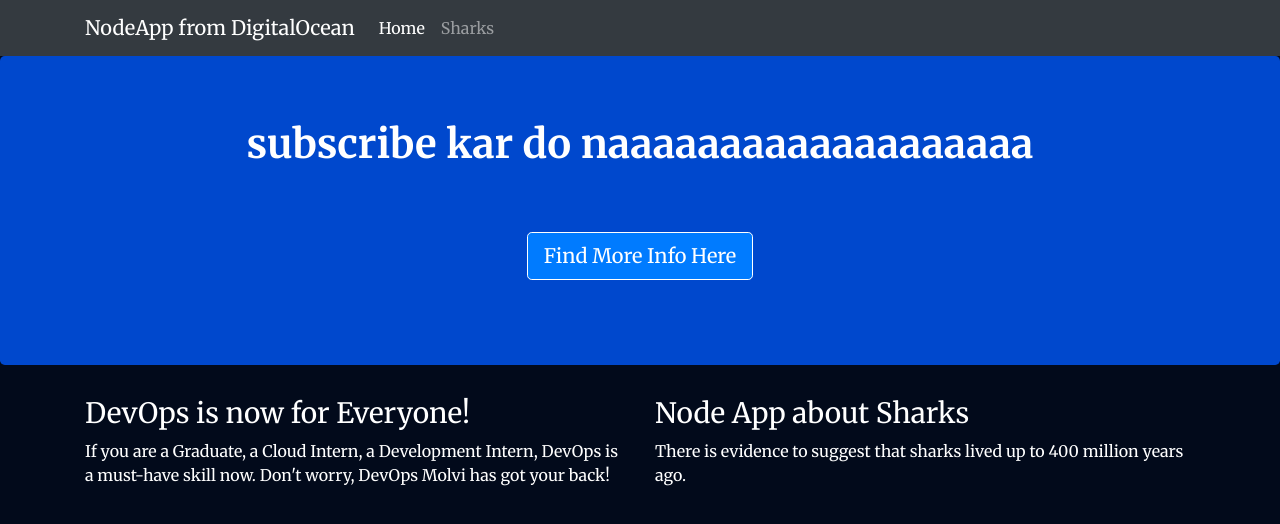
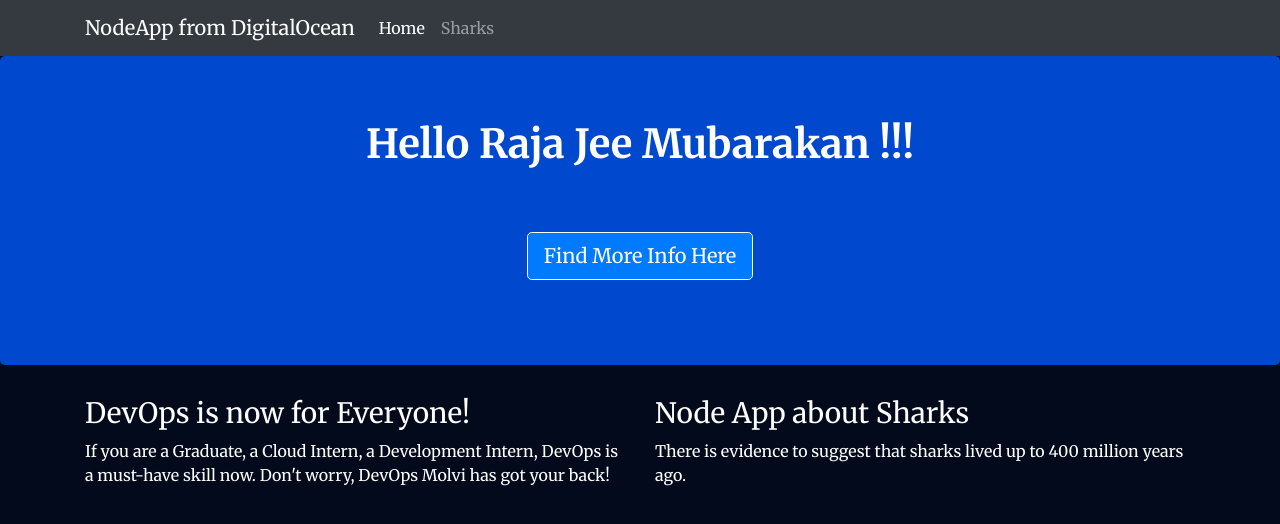
Before and after one commit to Farhan-Ansar/cicd-testing, a website: page views/index.html in a window 1280 px wide. Drawn offline with nearby package versions, Linux system fonts and the light colour scheme.

Commit message:
Update heading text in index.html

```diff
--- a/views/index.html
+++ b/views/index.html
@@ -27,7 +27,7 @@
     </nav>
     <div class="jumbotron">
         <div class="container">
-            <h1>subscribe kar do naaaaaaaaaaaaaaaaaaa</p>
+            <h1>Hello Raja Jee Mubarakan !!!</p>
             <br>
             <p><a class="btn btn-primary btn-lg" href="/sharks" role="button">Find More Info Here</a>
             </p>
```
